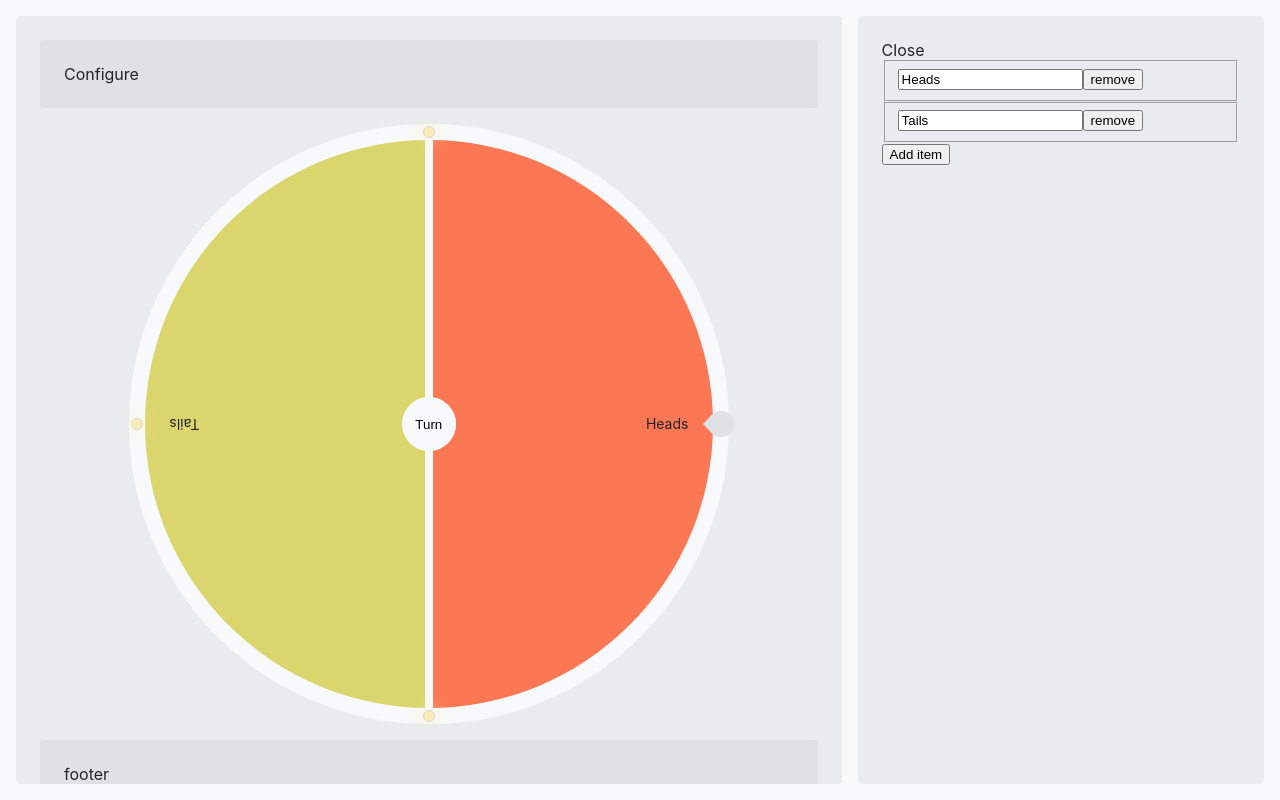
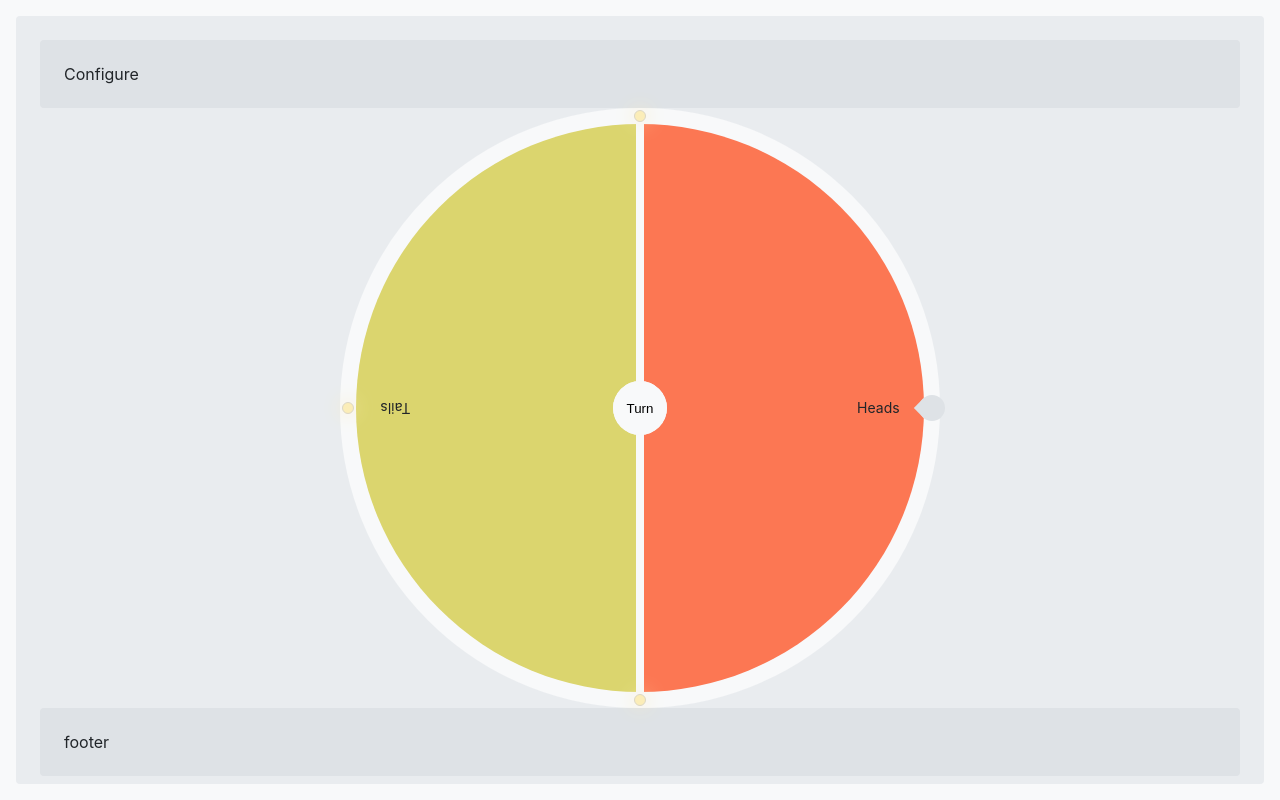
Before and after one commit to LoicGoyet/the-weel, a Next.js app: page / in a window 1280 px wide. Built offline with nearby package versions, Linux system fonts and the light colour scheme.

Commit message:
Re-design the way the side panel toggle

```diff
--- a/components/Layout/index.tsx
+++ b/components/Layout/index.tsx
@@ -1,5 +1,6 @@
 import styled from 'styled-components';
 import Card from '../Card';
+import React from 'react';
 
 export type Props = {
   aside: React.ReactNode;
@@ -8,27 +9,20 @@ export type Props = {
 };
 
 const Layout = ({aside = <></>, main = <></>, footer = <></>}: Props) => {
-  const handleOpenAsideClick = (
-    e: React.MouseEvent<HTMLAnchorElement, MouseEvent> | undefined,
-  ) => {
+  const [isAsideOpen, setIsAsideOpen] = React.useState(false);
+
+  const toggleIsAsideOpen = (e: React.MouseEvent<HTMLAnchorElement, MouseEvent>) => {
     e?.preventDefault();
-    document.querySelector('#aside')?.scrollIntoView({behavior: 'smooth'});
-  };
-
-  const handleCloseAsideClick = (
-    e: React.MouseEvent<HTMLAnchorElement, MouseEvent> | undefined,
-  ) => {
-    e?.preventDefault();
-    document.querySelector('#main')?.scrollIntoView({behavior: 'smooth'});
+    setIsAsideOpen(isAsideOpen => !isAsideOpen);
   };
 
   return (
     <Wrapper>
-      <Main id='main'>
+      <Main>
         <ContentCard>
           <header>
             <Card>
-              <a onClick={handleOpenAsideClick} href='#aside'>
+              <a href='#aside' onClick={toggleIsAsideOpen}>
                 Configure
               </a>
             </Card>
@@ -39,10 +33,10 @@ const Layout = ({aside = <></>, main = <></>, footer = <></>}: Props) => {
         </ContentCard>
       </Main>
 
-      <Aside id='aside'>
+      <Aside id='aside' style={{'--translate-x': isAsideOpen ? '0' : '100%'}}>
         <ContentCard>
           <div>
-            <a onClick={handleCloseAsideClick} href='#main'>
+            <a href='#aside' onClick={toggleIsAsideOpen}>
               Close
             </a>
             {aside}
@@ -56,35 +50,15 @@ const Layout = ({aside = <></>, main = <></>, footer = <></>}: Props) => {
 export default Layout;
 
 const Wrapper = styled.div`
-  --gap: 1rem;
-  --aside-width: max(33vw, 300px);
-
-  display: grid;
-  grid-template-columns: calc(100vw - var(--gap)) var(--aside-width);
-  grid-template-rows: calc(100vh - calc(var(--gap) * 2));
   height: 100vh;
-  gap: var(--gap);
-  overflow: auto;
-  scroll-snap-type: x mandatory;
-  scroll-margin: var(--gap);
-  padding: var(--gap) 0;
-
-  & > * {
-    scroll-snap-align: center;
-  }
-
-  @media (min-width: 60rem) {
-    grid-template-columns: 1fr var(--aside-width);
-  }
+  padding: 1rem;
 `;
 
 const ContentCard = styled(Card)`
   display: grid;
   height: 100%;
   max-height: 100%;
-  overflow-y: auto;
   grid-template-rows: auto 1fr auto;
-  grid-gap: var(--gap);
   padding-top: 0;
   padding-bottom: 0;
 
@@ -98,11 +72,17 @@ const ContentCard = styled(Card)`
 `;
 
 const Main = styled.main`
-  padding-left: var(--gap);
+  height: 100%;
 `;
 
-const Aside = styled.aside`
-  padding-right: var(--gap);
+const Aside = styled.aside<{style: {'--translate-x': '0' | `${number}%`}}>`
+  position: fixed;
+  right: 0;
+  top: 0;
+  height: 100%;
+  transform: translateX(var(--translate-x));
+  transition: transform 0.3s ease-in-out;
+  padding: 1rem;
 `;
 
 const MainBody = styled.div`
```
